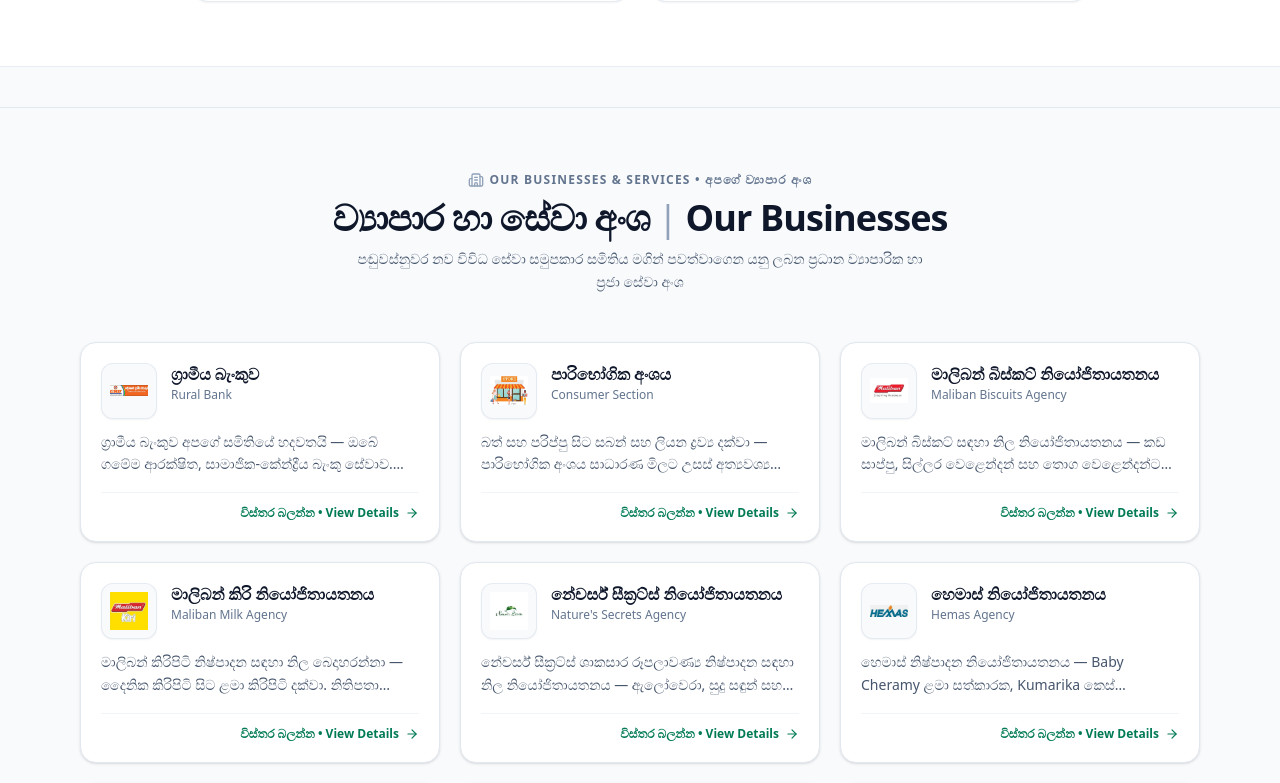
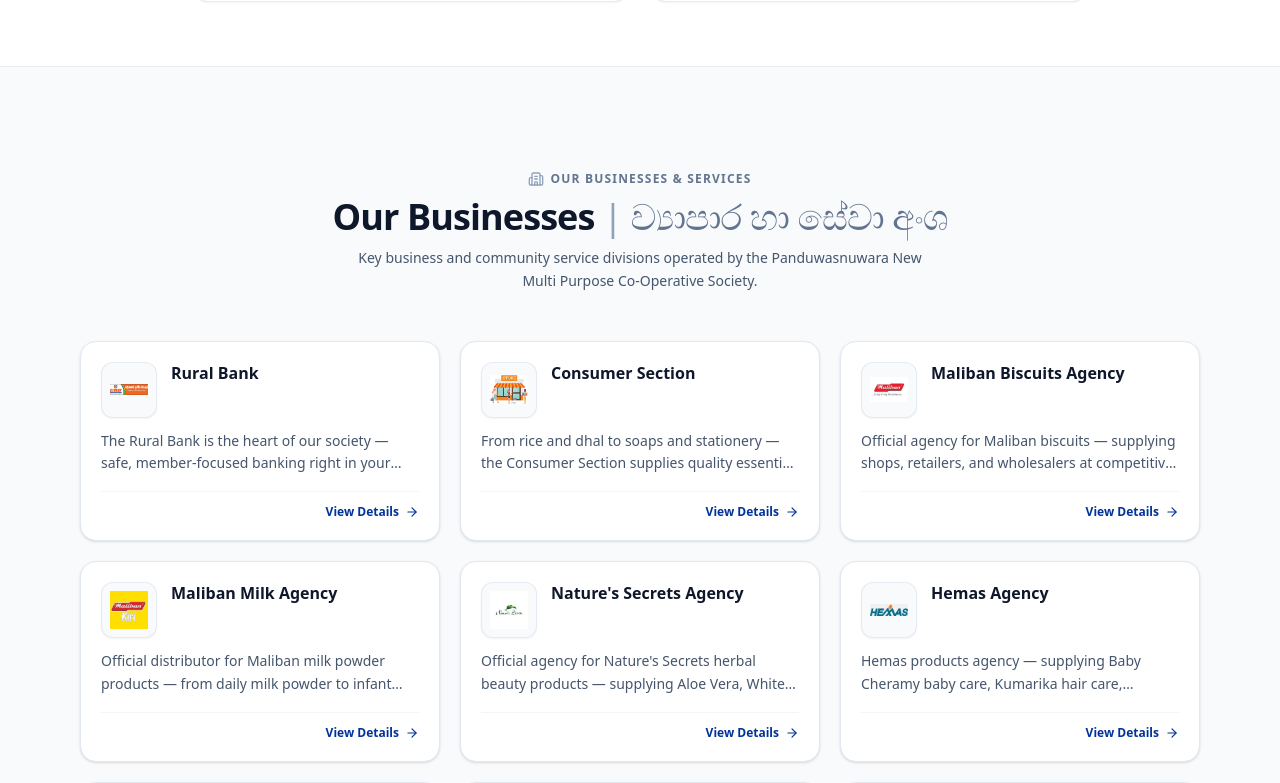
Before and after one commit to heshanthenura/panduwasnuwara-mpcs, a Next.js app: page /apply in a window 1280 px wide. Shown: the part 2957-3740 px from the top of the page. Built offline with nearby package versions, Linux system fonts and the light colour scheme.

Commit message:
feat(businesses): add english translations for cards, modal, and services

```diff
--- a/app/[locale]/BusinessesSection.tsx
+++ b/app/[locale]/BusinessesSection.tsx
@@ -2,6 +2,7 @@
 
 import React, { useState } from 'react';
 import Image from 'next/image';
+import { useTranslations, useLocale } from 'next-intl';
 import {
   ArrowRight,
   Phone,
@@ -21,6 +22,7 @@
   descriptionSi: string;
   descriptionEn: string;
   services: string[];
+  servicesEn: string[];
   manager: string;
   location: string;
   hotline: string;
@@ -44,6 +46,14 @@
       'ළමා තැන්පතු',
       'ණය ආපසු ගෙවීමේ නියෝග'
     ],
+    servicesEn: [
+      'Savings Accounts',
+      'Fixed Deposits',
+      'Daily Loan Schemes',
+      'Gold Jewellery Loans',
+      'Children\'s Savings',
+      'Loan Repayment Orders'
+    ],
     manager: 'කේ ඩබ් ජදසිංහ (Manager)',
     location: 'සමිති ගොඩනැගිල්ල, කුරුණෑගල පාර, හැට්ටිපොල',
     hotline: '037 229 1012',
@@ -64,6 +74,14 @@
       'උත්සව සඳහා තොග ඇණවුම්',
       'ගෙදර බාරගෙන යාමේ සේවය',
       'සාධාරණ මිලේ අත්‍යවශ්‍ය භාණ්ඩ'
+    ],
+    servicesEn: [
+      'Wholesale & Retail Sales',
+      'Member Discount Schemes',
+      'Festive Season Promotions',
+      'Bulk Orders for Events',
+      'Home Delivery Service',
+      'Fair-priced Essential Goods'
     ],
     manager: 'එස් එම් රණසිංහ (Manager)',
     location: 'පාරිභෝගික අංශය, සමිති ගොඩනැගිල්ල, හැට්ටිපොල',
@@ -86,6 +104,14 @@
       'නැවුම් තොග සහතිකය',
       'කඩ සාප්පු සඳහා උපකාරක සේවා'
     ],
+    servicesEn: [
+      'Agency Wholesale Pricing',
+      'Island-wide Distribution',
+      'Festive Season Stock',
+      'Credit Facilities for Members',
+      'Fresh Stock Guarantee',
+      'Shop Support Services'
+    ],
     manager: 'ඩබ් පී සිල්වා (Manager)',
     location: 'නියෝජිතායතන ගබදාව, කුරුණෑගල පාර, හැට්ටිපොල',
     hotline: '037 229 1014',
@@ -106,6 +132,14 @@
       'නිතිපතා බෙදාහැරීම',
       'සාමාජික ණය ක්‍රම',
       'සිල්ලර ප්‍රවර්ධන'
+    ],
+    servicesEn: [
+      'Milk Powder Wholesale',
+      'Infant Formula Products',
+      'Bulk Supply for Shops',
+      'Regular Delivery',
+      'Member Credit Schemes',
+      'Retail Promotions'
     ],
     manager: 'ඒ එල් පෙරේරා (Manager)',
     location: 'නියෝජිතායතන ගබදාව, කුරුණෑගල පාර, හැට්ටිපොල',
@@ -128,6 +162,14 @@
       'සෞන්දර්යාගාර සැපයුම',
       'සමයට අනුව ප්‍රවර්ධන'
     ],
+    servicesEn: [
+      'Herbal Beauty Wholesale',
+      'Aloe Vera Products',
+      'White Sandalwood Range',
+      'Gift Packages',
+      'Salon Supply',
+      'Seasonal Promotions'
+    ],
     manager: 'එම් ඩබ් ප්‍රනාන්දු (Manager)',
     location: 'ප්‍රධාන කාර්යාලය, කුරුණෑගල පාර, හැට්ටිපොල',
     hotline: '037 229 1016',
@@ -149,6 +191,14 @@
       'තොග සැපයුම',
       'සාමාජික විශේෂ දීමනා'
     ],
+    servicesEn: [
+      'Baby Care Products (Baby Cheramy)',
+      'Personal Care',
+      'Hair Care (Kumarika)',
+      'Household Items',
+      'Wholesale Supply',
+      'Member Special Offers'
+    ],
     manager: 'බී ජී කුමාරි (Manager)',
     location: 'ප්‍රධාන කාර්යාලය, කුරුණෑගල පාර, හැට්ටිපොල',
     hotline: '037 229 1017',
@@ -168,6 +218,13 @@
       'උත්සව තොග ඇණවුම්',
       'ණය පහසුකම්',
       'නිසි වේලාවට බෙදාහැරීම'
+    ],
+    servicesEn: [
+      'Wholesale Supply',
+      'Retail Distribution',
+      'Bulk Event Orders',
+      'Credit Facilities',
+      'Timely Delivery'
     ],
     manager: 'ඩී එස් රත්නායක (Manager)',
     location: 'නියෝජිතායතන ගබදාව, කුරුණෑගල පාර, හැට්ටිපොල',
@@ -189,6 +246,13 @@
       'සාමාජිකයින්ට ප්‍රමුඛතා පෝලිම',
       'වායු හා ජල සේවා'
     ],
+    servicesEn: [
+      'Petrol 92 / 95',
+      'Auto Diesel & Super Diesel',
+      'Fuel Pass Scheme for Members',
+      'Priority Queue for Members',
+      'Air & Water Services'
+    ],
     manager: 'එච් එම් බණ්ඩාර (Manager)',
     location: 'කුරුණෑගල පාර හංදිය, හැට්ටිපොල',
     hotline: '037 229 1019',
@@ -208,6 +272,12 @@
       'මරණයකදී ක්ෂණික සහාය',
       'අඩු මිලට අවමංගල්‍ය උපකරණ'
     ],
+    servicesEn: [
+      'Member & Family Contribution Schemes',
+      'Financial Assistance for Funeral Costs',
+      'Immediate Support at Time of Death',
+      'Affordable Funeral Equipment'
+    ],
     manager: 'ටී එම් විජේසිංහ (Manager)',
     location: 'සමිති ගොඩනැගිල්ල, කුරුණෑගල පාර, හැට්ටිපොල',
     hotline: '037 229 1020',
@@ -216,12 +286,15 @@
 ];
 
 export default function BusinessesSection() {
+  const t = useTranslations('Businesses');
+  const locale = useLocale();
+  const isSi = locale === 'si';
   const [selectedBusiness, setSelectedBusiness] = useState<BusinessService | null>(null);
 
   return (
     <section
       id="businesses-services"
-      className="w-full bg-[#F8FAFC] py-12 sm:py-16 px-4 sm:px-6 lg:px-8 border-t border-slate-200/90 font-sans scroll-mt-24"
+      className="w-full bg-slate-50 py-12 sm:py-16 px-4 sm:px-6 lg:px-8 font-sans scroll-mt-20"
     >
       <div className="max-w-6xl mx-auto space-y-10 sm:space-y-12">
 
@@ -229,15 +302,15 @@
         <div className="text-center space-y-2.5 max-w-3xl mx-auto">
           <p className="text-xs font-semibold uppercase tracking-widest text-slate-500 flex items-center justify-center gap-1.5">
             <Building2 className="w-4 h-4 text-slate-400" />
-            <span>OUR BUSINESSES & SERVICES • අපගේ ව්‍යාපාර අංශ</span>
+            <span>{t('eyebrow')}</span>
           </p>
 
           <h2 className="text-2xl sm:text-3xl lg:text-4xl font-bold text-slate-900 tracking-tight">
-            ව්‍යාපාර හා සේවා අංශ <span className="text-slate-400 font-normal">|</span> Our Businesses
+            {t('heading')} <span className="text-slate-400 font-normal">|</span> <span className="text-slate-500 font-normal">{t('headingSub')}</span>
           </h2>
 
           <p className="text-xs sm:text-sm text-slate-600 max-w-xl mx-auto leading-relaxed">
-            පඬුවස්නුවර නව විවිධ සේවා සමුපකාර සමිතිය මගින් පවත්වාගෙන යනු ලබන ප්‍රධාන ව්‍යාපාරික හා ප්‍රජා සේවා අංශ
+            {t('subtext')}
           </p>
         </div>
 
@@ -246,7 +319,7 @@
           {businessesData.map((item) => (
             <div
               key={item.key}
-              className="p-5 rounded-2xl border border-slate-200 bg-white shadow-sm hover:shadow-md hover:border-slate-300 transition-all flex flex-col justify-between"
+              className="p-5 rounded-2xl border border-slate-200 bg-white shadow-sm hover:shadow-md hover:border-[#003399]/40 transition-all flex flex-col justify-between"
             >
               <div>
                 {/* 3. Top Baseline Alignment: items-start */}
@@ -265,29 +338,26 @@
                   {/* Title Stack */}
                   <div>
                     <h3 className="text-base font-bold text-slate-900 leading-snug">
-                      {item.titleSi}
+                      {isSi ? item.titleSi : item.titleEn}
                     </h3>
-                    <p className="text-xs font-medium text-slate-500 mt-0.5">
-                      {item.titleEn}
-                    </p>
                   </div>
                 </div>
 
                 {/* Description Paragraph */}
-                {item.descriptionSi && (
+                {(isSi ? item.descriptionSi : item.descriptionEn) && (
                   <p className="text-xs sm:text-sm text-slate-600 line-clamp-2 leading-relaxed mb-4">
-                    {item.descriptionSi}
+                    {isSi ? item.descriptionSi : item.descriptionEn}
                   </p>
                 )}
               </div>
 
-              {/* 4. Card Padding & Footer Polish: mt-auto pt-3 border-t border-slate-100 flex items-center justify-end text-xs font-semibold text-slate-700 hover:text-slate-900 */}
-              <div className="mt-auto pt-3 border-t border-slate-100 flex items-center justify-end text-xs font-semibold text-slate-700 hover:text-slate-900">
+              {/* 4. Card Padding & Footer Polish */}
+              <div className="mt-auto pt-3 border-t border-slate-100 flex items-center justify-end text-xs font-semibold">
                 <button
                   onClick={() => setSelectedBusiness(item)}
-                  className="text-xs font-semibold text-emerald-700 hover:text-emerald-800 inline-flex items-center gap-1.5 transition-colors cursor-pointer"
+                  className="text-xs font-semibold text-[#003399] hover:text-[#002266] inline-flex items-center gap-1.5 transition-colors cursor-pointer"
                 >
-                  <span>විස්තර බලන්න • View Details</span>
+                  <span>{t('viewDetails')}</span>
                   <ArrowRight className="w-3.5 h-3.5" />
                 </button>
               </div>
@@ -322,28 +392,20 @@
                 </div>
                 <div className="space-y-1">
                   <h3 className="text-xl font-bold text-slate-900">
-                    {selectedBusiness.titleSi} <span className="text-slate-400 font-normal">|</span> {selectedBusiness.titleEn}
+                    {isSi ? selectedBusiness.titleSi : selectedBusiness.titleEn}
                   </h3>
                   <p className="text-xs font-semibold text-slate-600">
-                    {selectedBusiness.taglineSi}
-                  </p>
-                  <p className="text-xs text-slate-500 font-medium">
-                    {selectedBusiness.taglineEn}
+                    {isSi ? selectedBusiness.taglineSi : selectedBusiness.taglineEn}
                   </p>
                 </div>
               </div>
 
               {/* Full Description */}
-              {selectedBusiness.descriptionSi && (
-                <div className="space-y-2 bg-[#F8FAFC] p-4 rounded-xl border border-slate-200/80">
+              {(isSi ? selectedBusiness.descriptionSi : selectedBusiness.descriptionEn) && (
+                <div className="bg-[#F8FAFC] p-4 rounded-xl border border-slate-200/80">
                   <p className="text-xs sm:text-sm text-slate-800 leading-relaxed font-normal">
-                    {selectedBusiness.descriptionSi}
+                    {isSi ? selectedBusiness.descriptionSi : selectedBusiness.descriptionEn}
                   </p>
-                  {selectedBusiness.descriptionEn && (
-                    <p className="text-xs text-slate-500 leading-relaxed border-t border-slate-200/60 pt-2">
-                      {selectedBusiness.descriptionEn}
-                    </p>
-                  )}
                 </div>
               )}
 
@@ -351,11 +413,11 @@
               <div className="space-y-3">
                 <h4 className="text-xs font-bold uppercase tracking-wider text-slate-800 flex items-center gap-1.5">
                   <CheckCircle2 className="w-4 h-4 text-slate-600" />
-                  <span>ලබාගත හැකි ප්‍රධාන සේවාවන් • Offered Services</span>
+                  <span>{t('offeredServices')}</span>
                 </h4>
 
                 <div className="grid grid-cols-1 sm:grid-cols-2 gap-2">
-                  {selectedBusiness.services.map((svc, idx) => (
+                  {(isSi ? selectedBusiness.services : selectedBusiness.servicesEn).map((svc, idx) => (
                     <div
                       key={idx}
                       className="flex items-center gap-2 text-xs text-slate-700 bg-slate-50 px-3 py-2 rounded-lg border border-slate-100"
@@ -371,15 +433,15 @@
               <div className="pt-4 border-t border-slate-100 space-y-2 text-xs text-slate-600">
                 <div className="flex items-center gap-2">
                   <UserCheck className="w-4 h-4 text-slate-500 shrink-0" />
-                  <span><strong>පරිපාලක / Manager:</strong> {selectedBusiness.manager}</span>
+                  <span><strong>{t('manager')}:</strong> {selectedBusiness.manager}</span>
                 </div>
                 <div className="flex items-start gap-2">
                   <MapPin className="w-4 h-4 text-slate-500 shrink-0 mt-0.5" />
-                  <span><strong>ස්ථානය / Location:</strong> {selectedBusiness.location}</span>
+                  <span><strong>{t('location')}:</strong> {selectedBusiness.location}</span>
                 </div>
                 <div className="flex items-center gap-2 pt-1">
                   <Phone className="w-4 h-4 text-slate-500 shrink-0" />
-                  <span><strong>ක්ෂණික ඇමතුම් / Hotline:</strong></span>
+                  <span><strong>{t('hotline')}:</strong></span>
                   <a
                     href={`tel:${selectedBusiness.hotline.replace(/\s+/g, '')}`}
                     className="font-bold text-slate-900 underline hover:text-blue-600 transition-colors"
@@ -395,7 +457,7 @@
                   onClick={() => setSelectedBusiness(null)}
                   className="px-4 py-2 text-xs font-semibold text-white bg-slate-900 hover:bg-slate-800 rounded-xl transition-colors"
                 >
-                  වසා දමන්න • Close
+                  {t('close')}
                 </button>
               </div>
 
```
